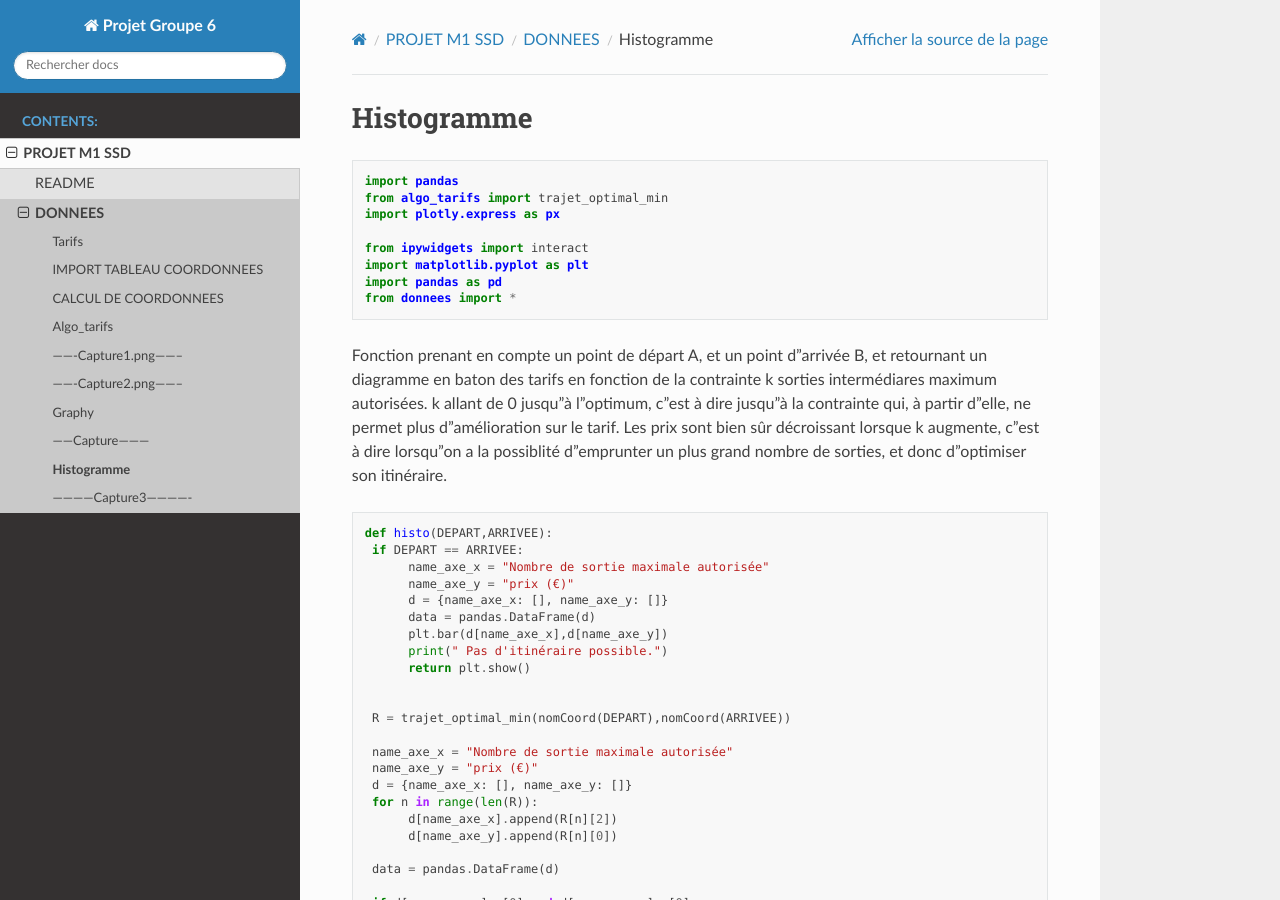
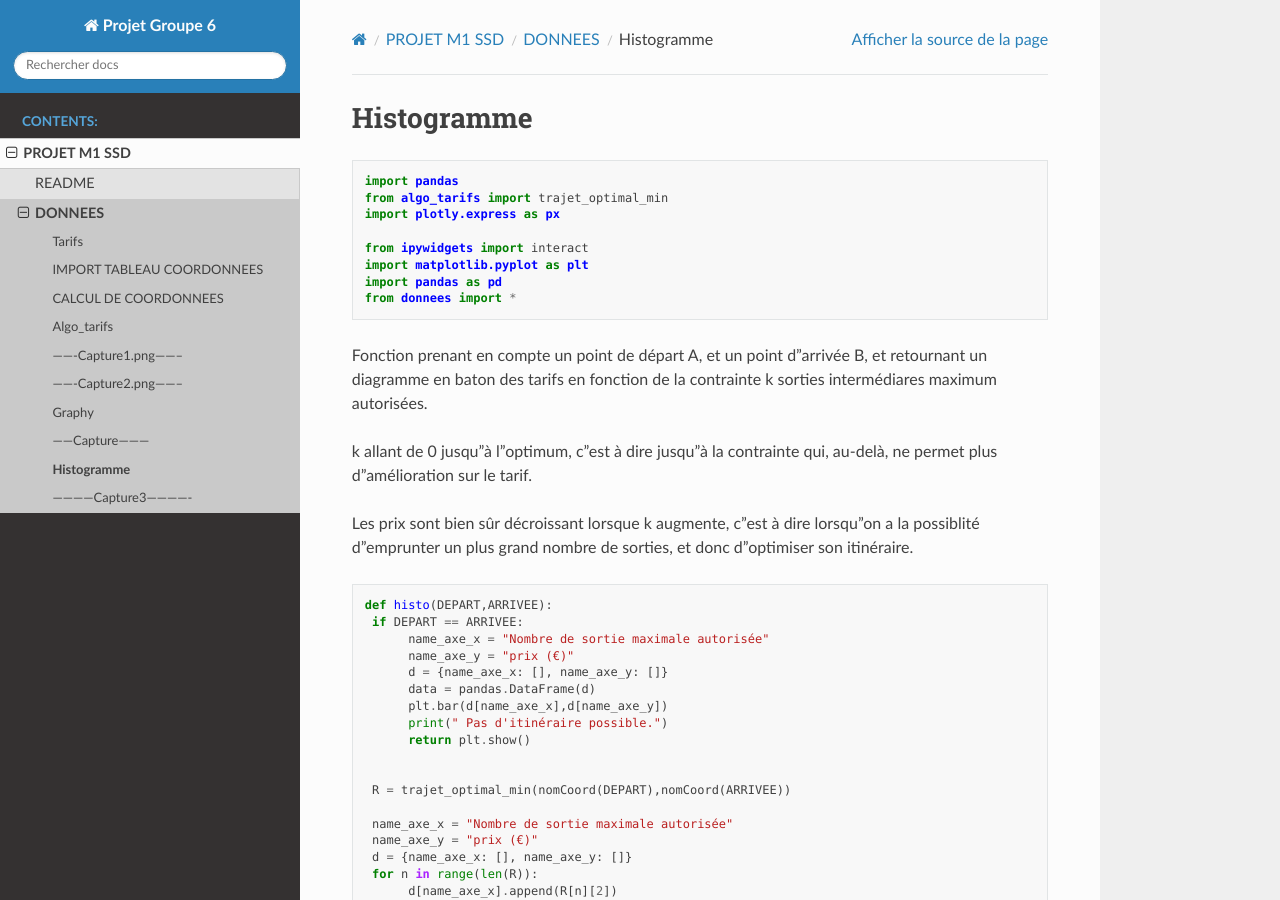
Before and after one commit to lucea97217/mapsud, a Sphinx documentation site: the page built from Sphinx_DL/source/Projet/DONNEES/Histogramme.md, in a window 1280 px wide and 900 px high. Built offline with Sphinx 7.4.7 and the Read the Docs theme 2.0.0, drawn with Linux system fonts in a browser that asks for light colours.

Commit message:
Update Histogramme.md

```diff
--- a/Sphinx_DL/source/Projet/DONNEES/Histogramme.md
+++ b/Sphinx_DL/source/Projet/DONNEES/Histogramme.md
@@ -10,7 +10,9 @@
     from donnees import *
 
 Fonction prenant en compte un point de départ A, et un point d'arrivée B, et retournant un diagramme en baton des tarifs en fonction de la contrainte k sorties intermédiares maximum autorisées.
-k allant de 0 jusqu'à l'optimum, c'est à dire jusqu'à la contrainte qui, à partir d'elle, ne permet plus d'amélioration sur le tarif.
+
+k allant de 0 jusqu'à l'optimum, c'est à dire jusqu'à la contrainte qui, au-delà, ne permet plus d'amélioration sur le tarif.
+
 Les prix sont bien sûr décroissant lorsque k augmente, c'est à dire lorsqu'on a la possiblité d'emprunter un plus grand nombre de sorties, et donc d'optimiser son itinéraire.
 
     def histo(DEPART,ARRIVEE):
```
